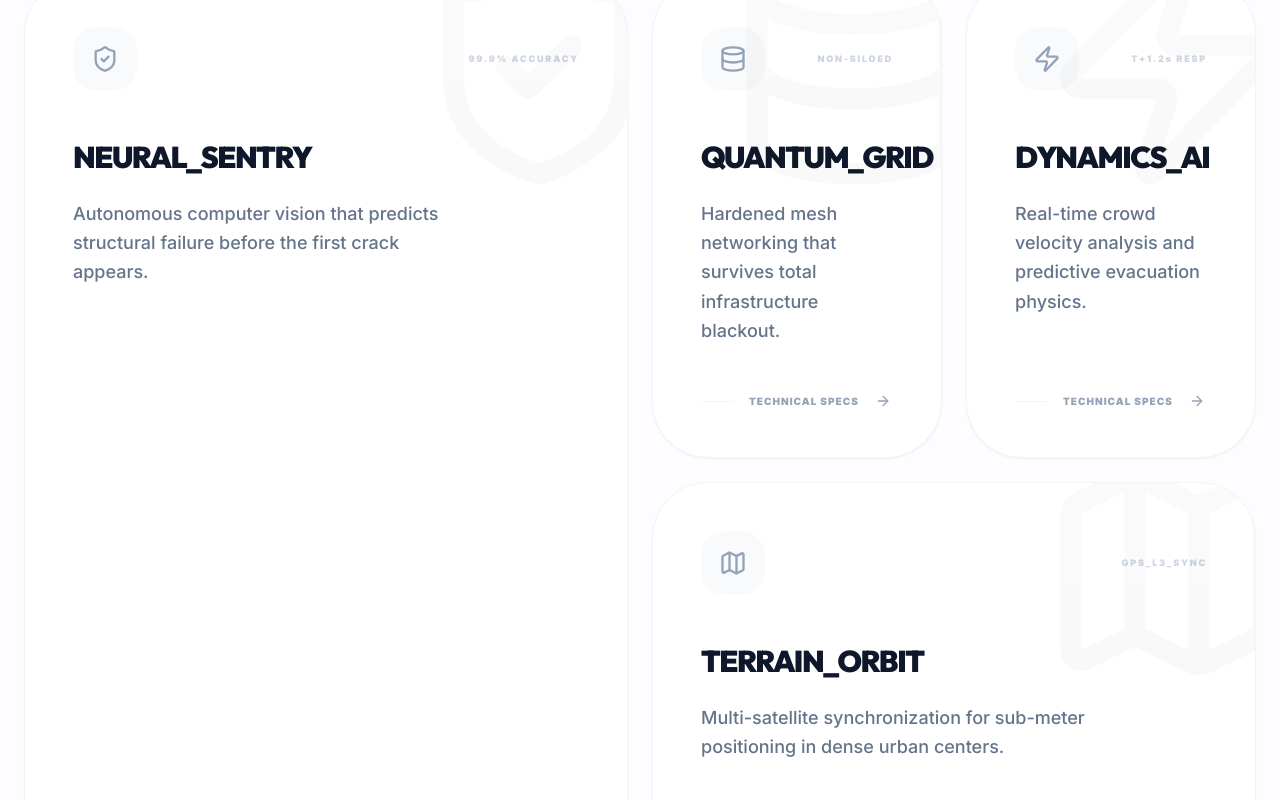
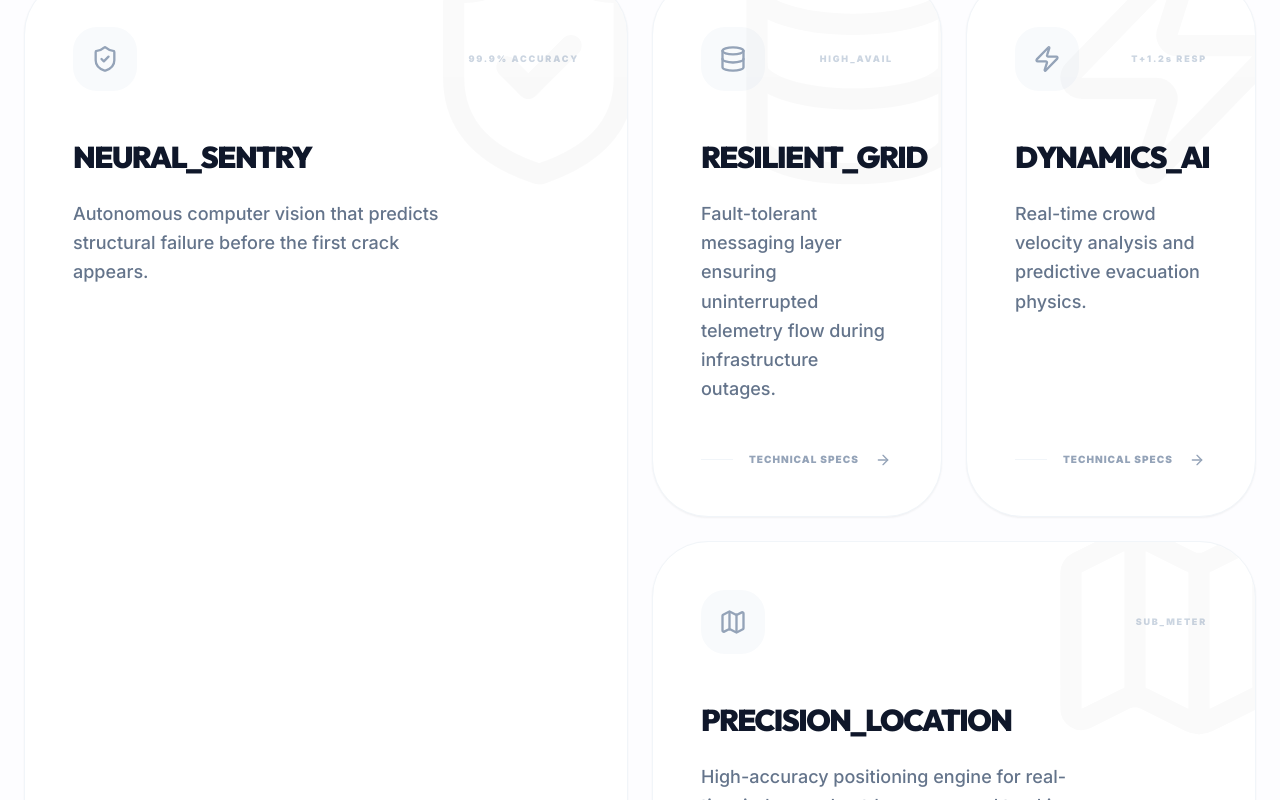
Before and after one commit to arpittkhandelwal/crisis-ai-command, a React (Vite) app: page / in a window 1280 px wide. Shown: the part 3480-4280 px from the top of the page. Built offline with nearby package versions, Linux system fonts and the light colour scheme.

Commit message:
Victory Tier: Final Hero-Feature terminology, Demo Flow, and Impact metrics

```diff
--- a/src/components/Landing/Features.tsx
+++ b/src/components/Landing/Features.tsx
@@ -11,11 +11,11 @@ const FEATURES = [
         color: "blue"
     },
     {
-        title: "QUANTUM_GRID",
-        desc: "Hardened mesh networking that survives total infrastructure blackout.",
+        title: "RESILIENT_GRID",
+        desc: "Fault-tolerant messaging layer ensuring uninterrupted telemetry flow during infrastructure outages.",
         icon: Database,
         size: "small",
-        metric: "NON-SILOED",
+        metric: "HIGH_AVAIL",
         color: "indigo"
     },
     {
@@ -27,11 +27,11 @@ const FEATURES = [
         color: "amber"
     },
     {
-        title: "TERRAIN_ORBIT",
-        desc: "Multi-satellite synchronization for sub-meter positioning in dense urban centers.",
+        title: "PRECISION_LOCATION",
+        desc: "High-accuracy positioning engine for real-time indoor and outdoor personnel tracking.",
         icon: Map,
         size: "medium",
-        metric: "GPS_L3_SYNC",
+        metric: "SUB_METER",
         color: "emerald"
     }
 ];
```
Also changed, not shown: 1 other file (tests, documents, lock files or other folders).
